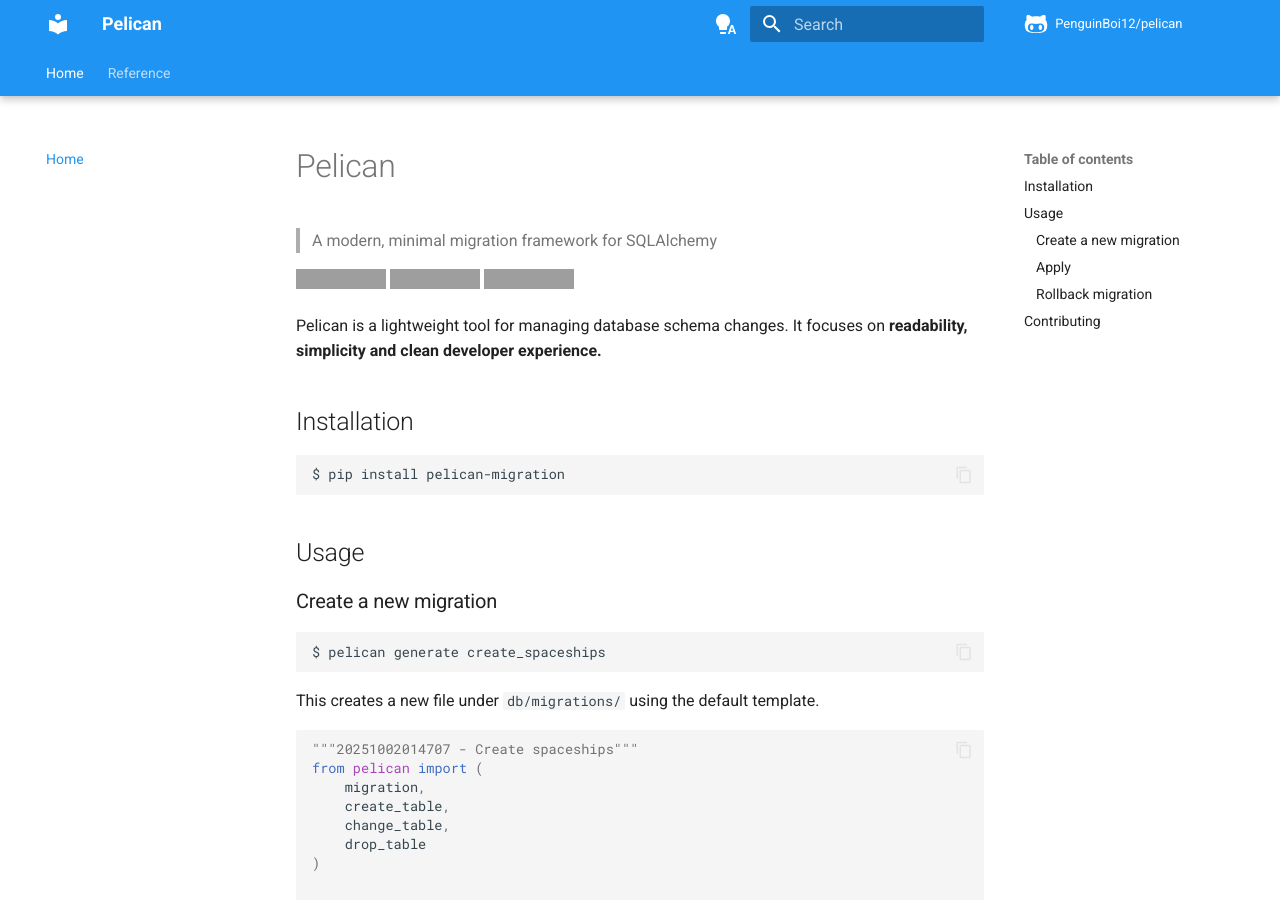
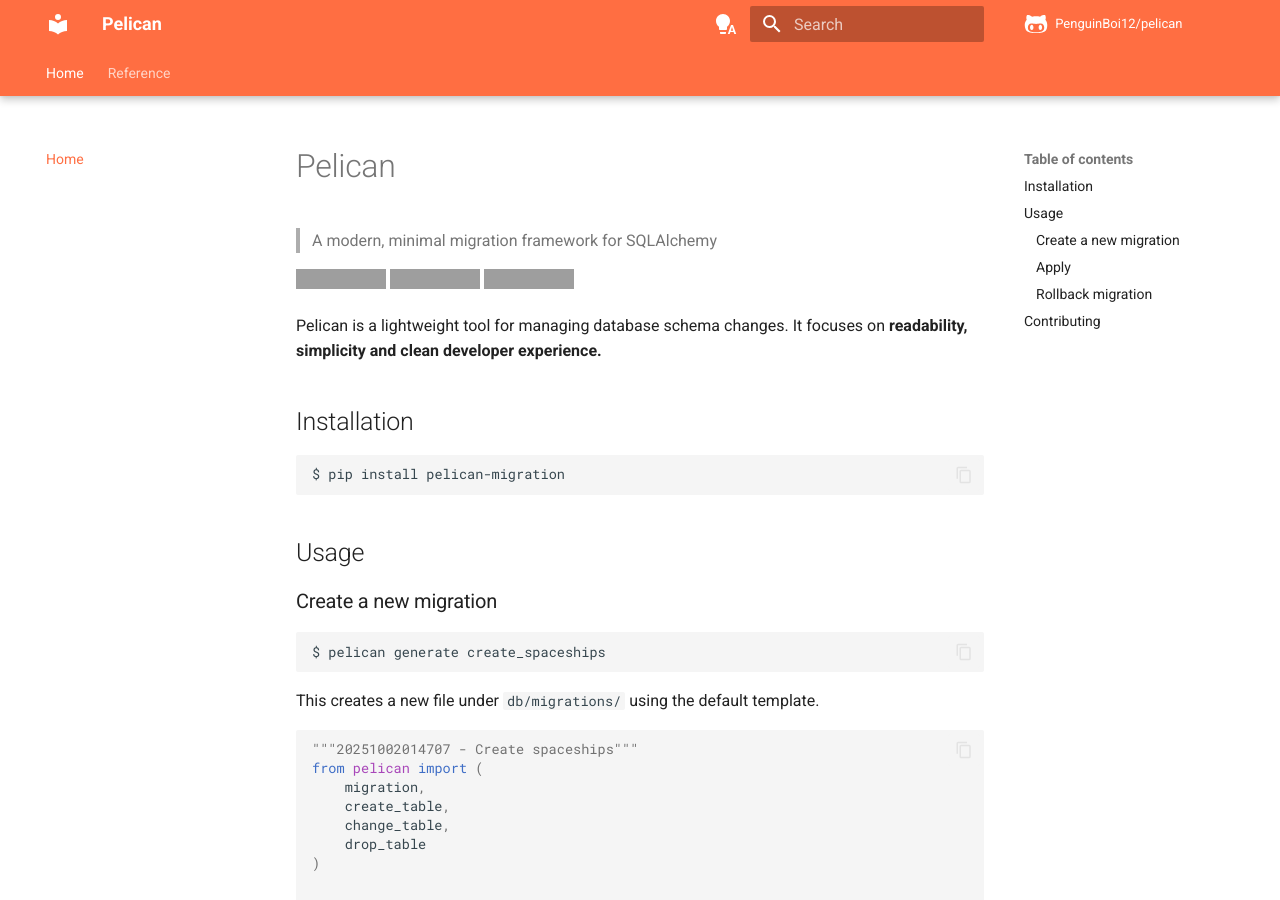
Before and after one commit to PenguinBoi12/pelican, an MkDocs documentation site: the page built from docs/docs/index.md, in a window 1280 px wide and 900 px high. Built offline with MkDocs 1.6.1 and Material for MkDocs 9.7.7, drawn with Linux system fonts in a browser that asks for light colours; comment, search, counter and statistics services are not loaded; grey boxes are pictures that could not be loaded.

```diff
--- a/docs/mkdocs.yml
+++ b/docs/mkdocs.yml
@@ -12,15 +12,15 @@
         name: Switch to light mode
     - media: '(prefers-color-scheme: light)'
       scheme: default
-      primary: blue
-      accent: amber
+      primary: deep orange
+      accent: blue grey
       toggle:
         icon: material/lightbulb
         name: Switch to dark mode
     - media: '(prefers-color-scheme: dark)'
       scheme: slate
-      primary: blue
-      accent: amber
+      primary: deep orange
+      accent: blue grey
       toggle:
         icon: material/lightbulb-outline
         name: Switch to system preference
```
Also changed, not shown: 1 other file.
